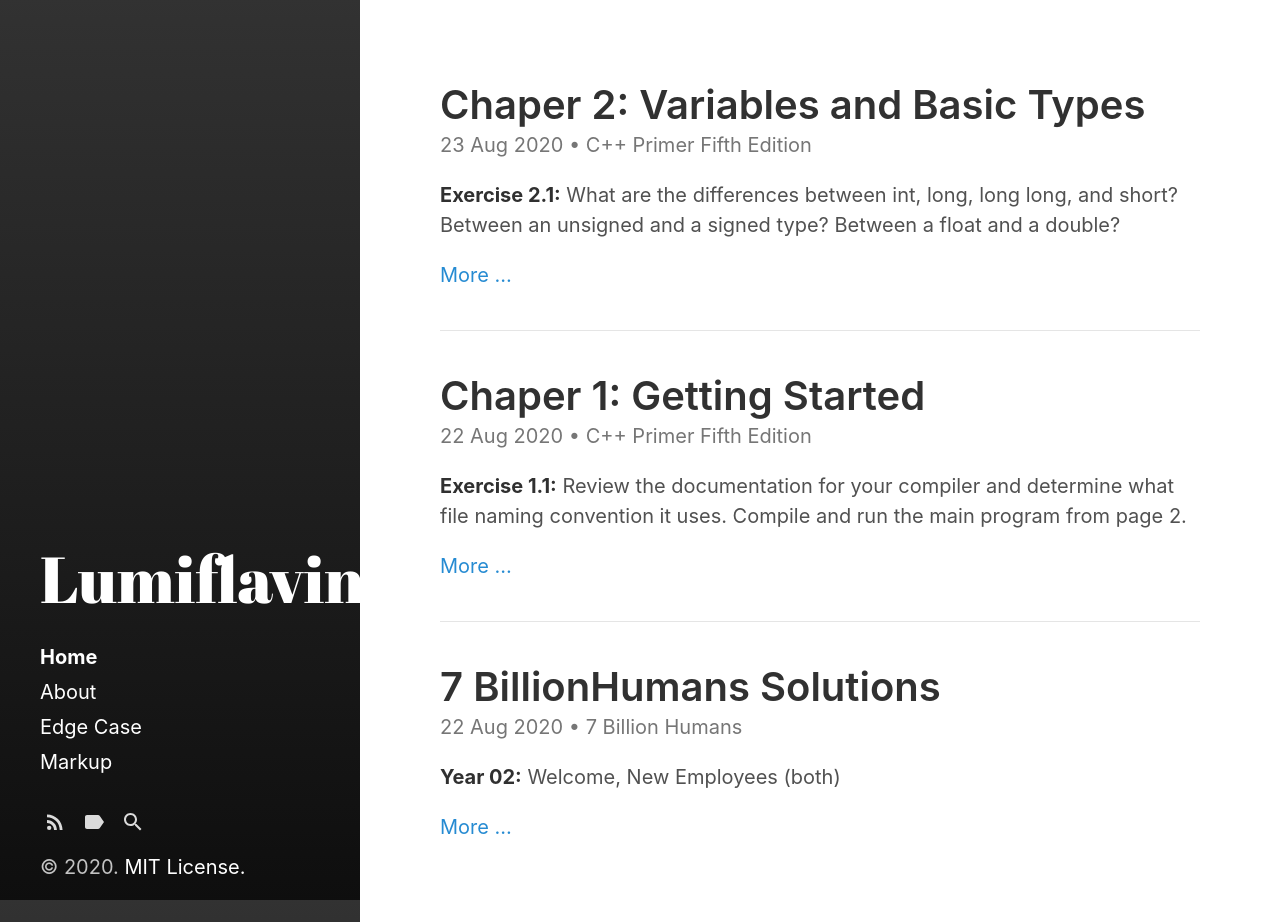
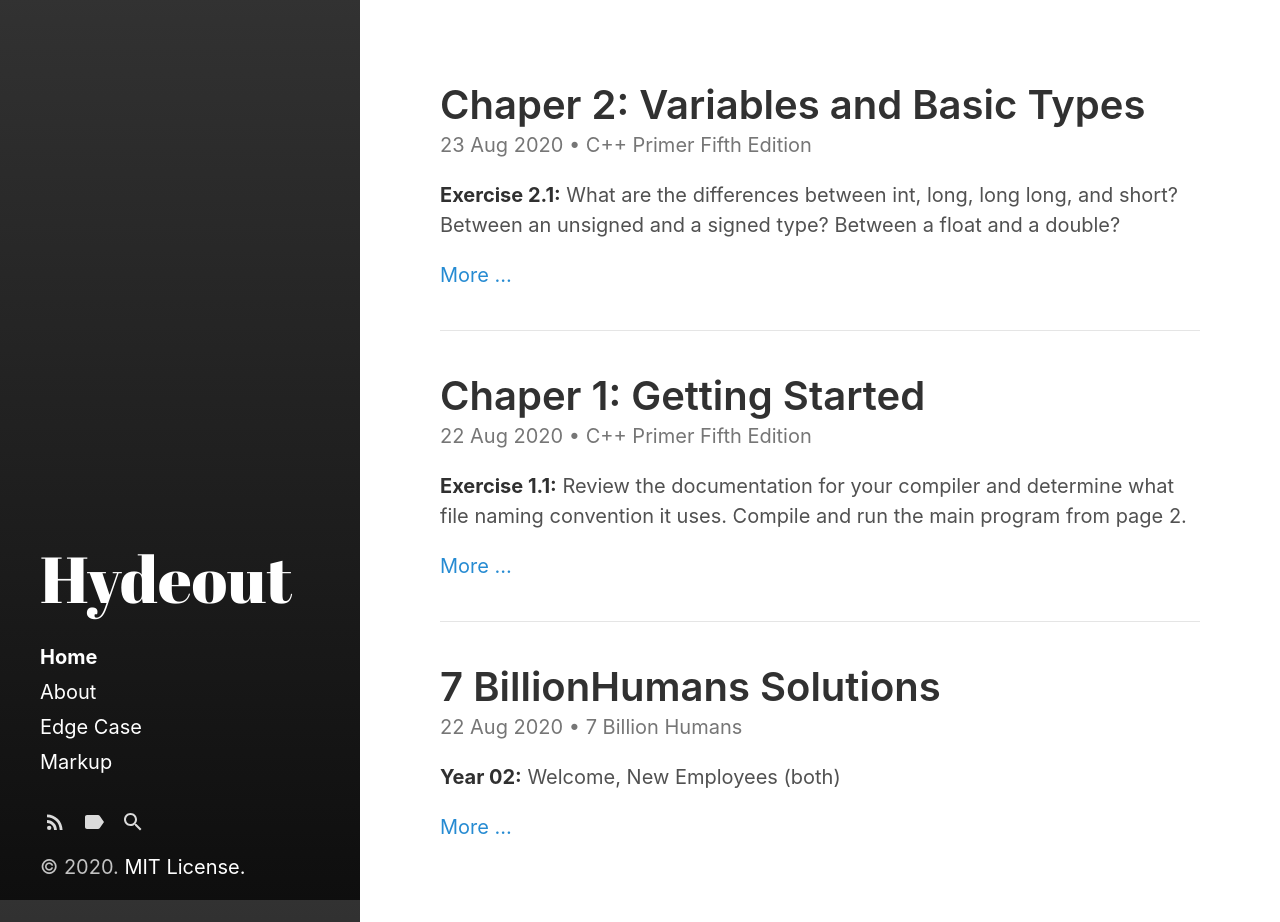
Before and after one commit to C13H12N4O2/C13H12N4O2.github.io, a Jekyll site: the page built from index.html, in a window 1280 px wide and 922 px high. Built offline with Jekyll 4.4.1, drawn with Linux system fonts in a browser that asks for light colours; the list of posts is cut into pages by our own code.

Commit message:
Update _config.yml

```diff
--- a/_config.yml
+++ b/_config.yml
@@ -3,7 +3,7 @@ markdown:         kramdown
 highlighter:      rouge
 
 # Setup
-title:            Lumiflavin
+title:            Hydeout
 tagline:          'A Jekyll theme'
 description:
 url:              https://C13H12N4O2.github.io
```
